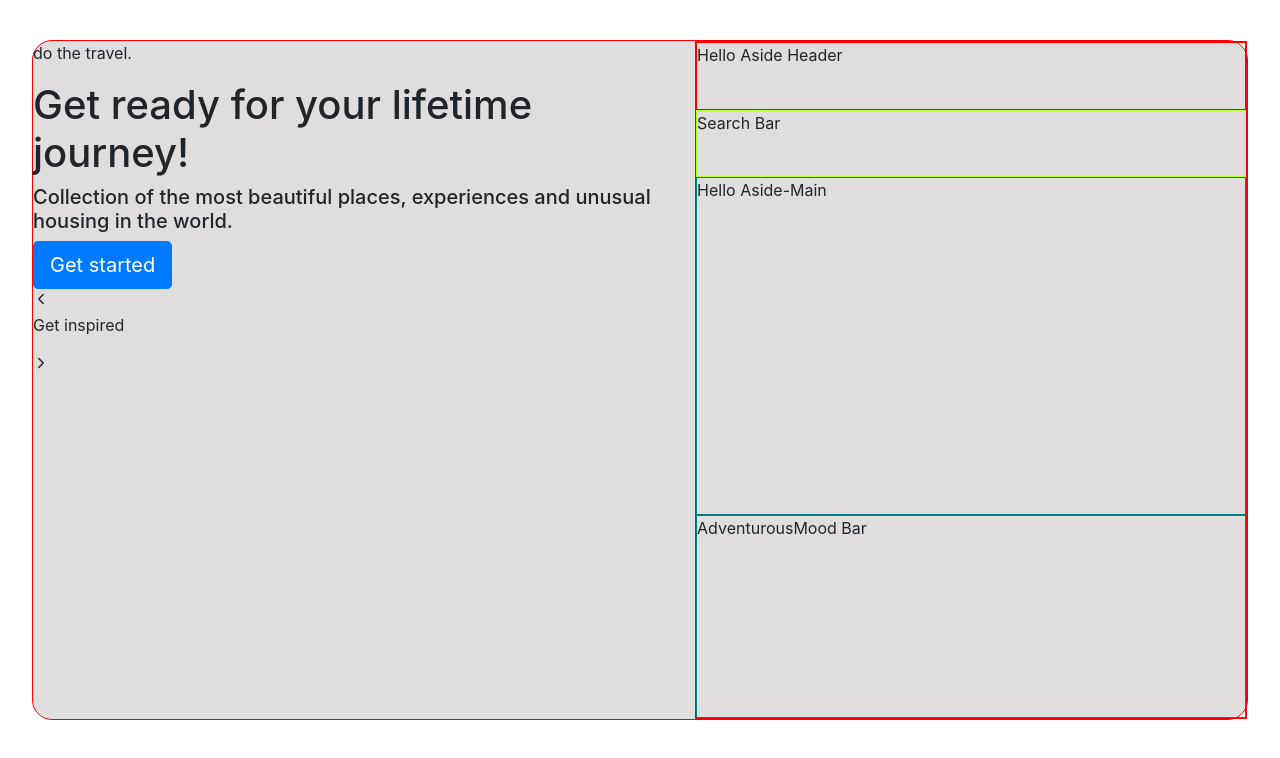
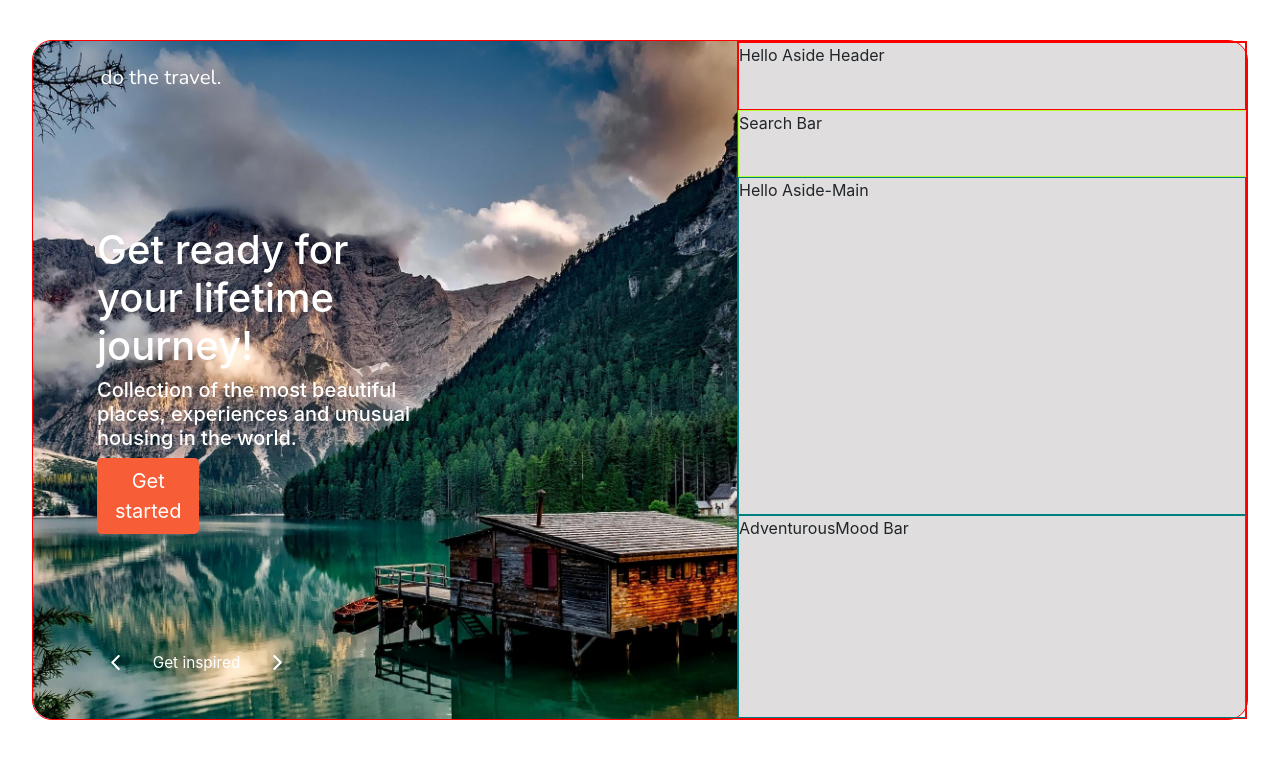
Before and after one commit to edgarcltop/travel_app, a React (Create React App) app: page / in a window 1280 px wide. Shown: the top 758 px of the page. Built offline with nearby package versions, Linux system fonts and the light colour scheme.

Commit message:
intro scss

```diff
--- a/src/scss/layout/_intro.scss
+++ b/src/scss/layout/_intro.scss
@@ -1,4 +1,61 @@
 .intro {
-    width: 60%;
-    height: 100%
+  width: 60%;
+  height: 100%;
+  color: white;
+  background-image: url(../../img/mirror-lake-reflecting-wooden-house-in-middle-of-lake-147411.jpg);
+  background-position: center;
+  background-repeat: no-repeat;
+  background-size: cover;
+  display: flex;
+  flex-direction: column;
+  justify-content: space-between;
+  border-bottom-left-radius: 20px;
+  border-top-left-radius: 20px;
+  // font-family: 'Lora', serif;
+
+  .logo {
+    width: 20vw;
+    height: 10%;
+    display: flex;
+    justify-content: center;
+    align-items: flex-end;
+    font-family: "Nunito", sans-serif;
+    p {
+      font-size: 1.6vw;
+    }
   }
+  .content {
+    width: 55vw;
+    height: 55%;
+    display: flex;
+    flex-direction: column;
+    justify-content: center;
+    padding-left: 5vw;
+    & :first-child,
+    & :nth-child(2) {
+      width: 25vw;
+      text-align: left;
+    }
+    button {
+      background-color: #f75d37;
+      border: none;
+      width: 8vw;
+    }
+  }
+  .pages {
+    width: 20vw;
+    height: 10%;
+    display: flex;
+    justify-content: flex-end;
+    justify-items: center;
+    p {
+      font-size: 1.2vw;
+      height: 3vh;
+      margin: 0 2vw;
+    }
+    ion-icon {
+      font-size: 1.8vw;
+      --ionicon-stroke-width: 26px;
+    }
+  }
+}
```
